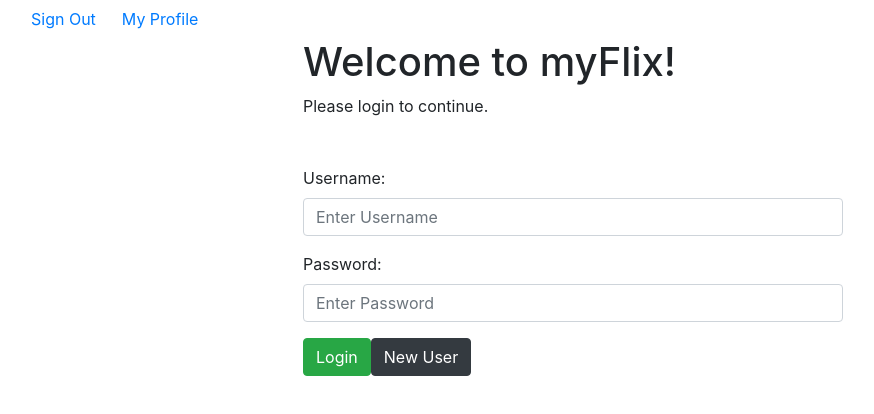
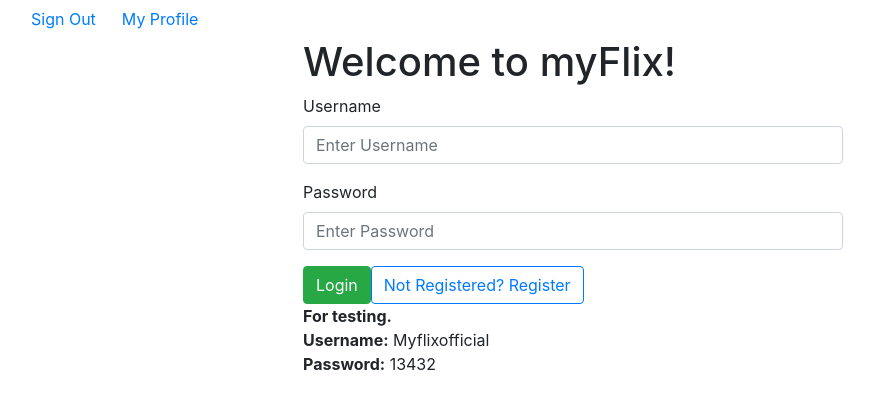
Before and after one commit to josephcoderprime/myFlix-client, a React (Vite) app: page / in a window 1280 px wide. Shown: the top 414 px of the page, without its empty margins (67-941 px from the left). Built offline with nearby package versions, Linux system fonts and the light colour scheme.

Commit message:
Update login-view.jsx

```diff
--- a/src/components/login-view/login-view.jsx
+++ b/src/components/login-view/login-view.jsx
@@ -1,60 +1,102 @@
 import React, { useState } from 'react';
-import PropTypes from 'prop-types';
+import Proptypes from 'prop-types';
 import axios from 'axios';
 import Form from 'react-bootstrap/Form';
 import Button from 'react-bootstrap/Button';
+import { Link } from 'react-router-dom';
 
+
+import "./login-view.scss";
 
 export function LoginView(props) {
     const [username, setUsername] = useState('');
     const [password, setPassword] = useState('');
 
+    const [usernameError, setUsernameError] = useState({});
+    const [passwordError, setPasswordError] = useState({});
+
     const handleSubmit = (e) => {
         e.preventDefault();
-        /* Send a request to the server for authentication */
+        console.log(username, password);
+        const isValid = formValidation();
+        if (isValid) {
             axios.post('https://flixofficial.herokuapp.com/login', {
                 Username: username,
                 Password: password
-        })
-            .then(response => {
+            }).then(response => {
                 const data = response.data;
                 props.onLoggedIn(data);
-            })
-            .catch(e => {
-                console.log('The user doesnt exist')
-                alert('Invalid username or password');
+            }).catch(e => {
+                console.log('no such user')
             });
+        }
     };
 
+    const formValidation = () => {
+        const usernameError = {};
+        const passwordError = {};
+        let isValid = true;
+
+        if (username.trim().length < 5) {
+            usernameError.usernameShort = "Username must be at least 5 characters";
+            isValid = false;
+        }
+
+        if (password.trim().length < 1) {
+            passwordError.passwordMissing = "You must enter a password";
+            isValid = false;
+        }
+
+        setUsernameError(usernameError);
+        setPasswordError(passwordError);
+        return isValid;
+    };
     return (
+        <div>
             <Form>
                 <h1 className='text'>Welcome to myFlix!</h1>
-            <p className='mb-5'>Please login to continue.</p>
-            <Form.Group controlId='formUsername'>
-                <Form.Label>Username:</Form.Label>
-                <Form.Control type='text' placeholder='Enter Username' onChange={e => setUsername(e.target.value)} />
+                <Form.Group controlId="formUsername">
+                    <Form.Label>Username</Form.Label>
+                    <Form.Control type="text" placeholder='Enter Username' onChange={e => setUsername(e.target.value)} />
                 </Form.Group>
+                {Object.keys(usernameError).map((key) => {
+                    return (
+                        <div key={key} style={{ color: "red" }}>
+                            {usernameError[key]}
+                        </div>
+                    );
+                })}
 
-            <Form.Group controlId='formPassword'>
-                <Form.Label>Password:</Form.Label>
-                <Form.Control type='password' placeholder='Enter Password' onChange={e => setPassword(e.target.value)} />
+                <Form.Group controlId="formPassword">
+                    <Form.Label>Password</Form.Label>
+                    <Form.Control type="password" placeholder='Enter Password' onChange={e => setPassword(e.target.value)} />
                 </Form.Group>
+                {Object.keys(passwordError).map((key) => {
+                    return (
+                        <div key={key} style={{ color: "red" }}>
+                            {usernameError[key]}
+                        </div>
+                    );
+                })}
 
-            <Button variant='success' type='submit' onClick={handleSubmit}>
-                Login
-            </Button>
-            <Button variant='dark' onClick={props.toggleRegister}>
-                New User
-            </Button>
+                <Button variant="success" type="submit" onClick={handleSubmit}>Login</Button>
+                <Link to={`/register`}>
+                    <Button variant="outline-primary" >Not Registered? Register</Button>
+                </Link>
             </Form>
+            <p><b>For testing.</b><br />
+                <b> Username:</b> Myflixofficial <br />
+                <b>Password:</b> 13432
+       </p>
+        </div>
+
     );
 }
 
-LoginView.propTypes = {
-    user: PropTypes.shape({
-        username: PropTypes.string.isRequired,
-        password: PropTypes.string.isRequired,
+LoginView.Proptypes = {
+    user: Proptypes.shape({
+        Username: Proptypes.string,
+        Password: Proptypes.string
     }),
-    onLoggedIn: PropTypes.func.isRequired,
-    onRegister: PropTypes.func,
+    onLoggedIn: Proptypes.func
 };
```
Lines whose indentation alone changed are shown as unchanged.
